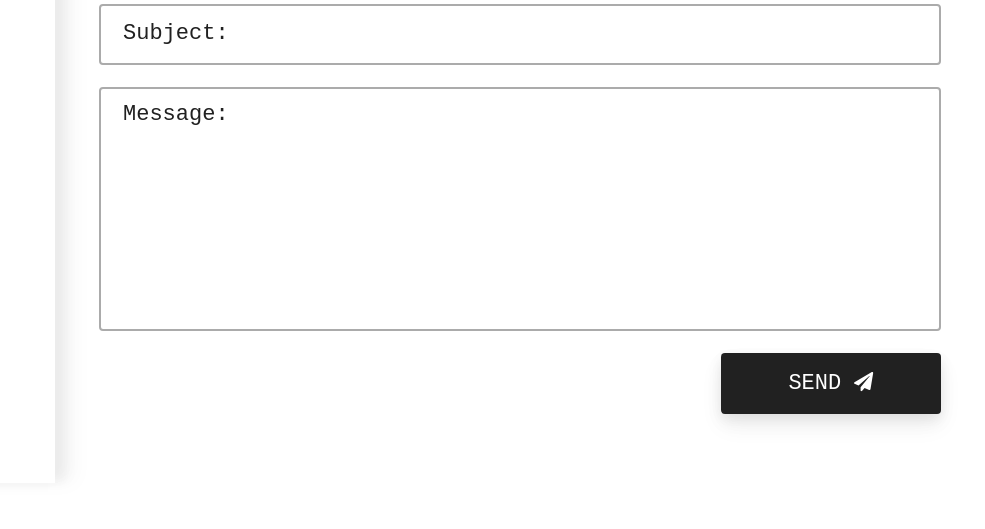
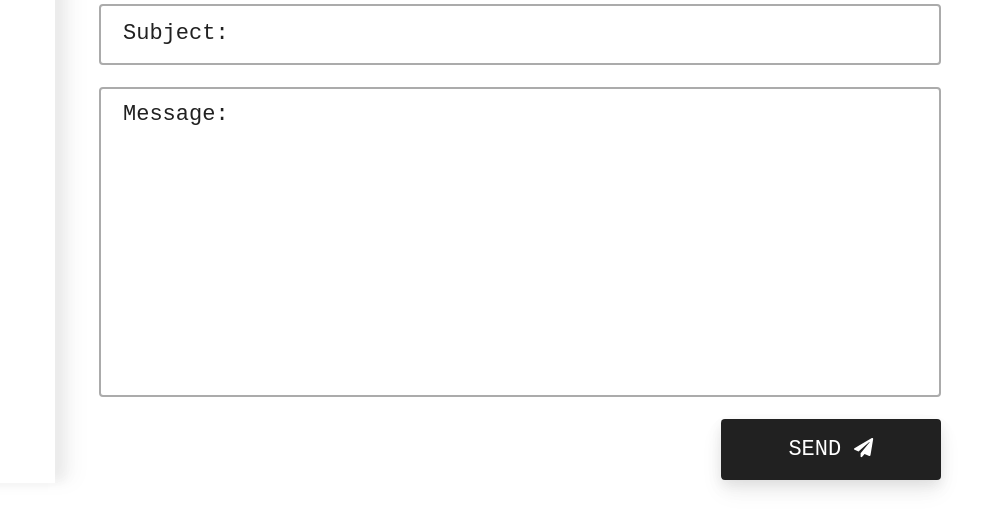
Before and after one commit to paulondevilla/portfolio, a Gatsby site: page /contact-page in a window 1280 px wide. Shown: the part 317-846 px from the top of the page, 295-1280 px from the left. Built offline with nearby package versions, Linux system fonts and the light colour scheme; Gatsby itself is replaced by a stand-in of ours.

Commit message:
updated contact form layout

```diff
--- a/src/components/contact.js
+++ b/src/components/contact.js
@@ -6,16 +6,10 @@ import { FontAwesomeIcon } from "@fortawesome/react-fontawesome"
 import { faPaperPlane } from "@fortawesome/free-solid-svg-icons"
 
 const ContactForm = styled.form`
+  width: fit-content;
   display: grid;
   grid-template-columns: repeat(2, 1fr);
-  grid-template-rows:
-    minmax(calc(50px + 0.5em), 1fr) minmax(calc(50px + 0.5em), 1fr)
-    minmax(200px, 4fr) minmax(calc(50px + 0.5em), 1fr);
-  grid-template-areas:
-    "email   name"
-    "subject subject"
-    "message message"
-    "....... submit";
+  grid-template-rows: repeat(8, minmax(calc(50px + 0.5em), 1fr));
   gap: 1em;
 
   & > div {
@@ -53,18 +47,34 @@ const ContactForm = styled.form`
 
 const EmailInput = styled.div`
   grid-area: email;
+  grid-row: span 1;
+  grid-column: 1 / -1;
+
+  @media screen and (min-width: 750px) {
+    grid-column: span 1;
+  }
 `
 
 const NameInput = styled.div`
   grid-area: name;
+  grid-row: span 1;
+  grid-column: 1 / -1;
+
+  @media screen and (min-width: 750px) {
+    grid-column: span 1;
+  }
 `
 
 const SubjectInput = styled.div`
   grid-area: subject;
+  grid-row: span 1;
+  grid-column: 1 / -1;
 `
 
 const MessageArea = styled.div`
   grid-area: message;
+  grid-row: span 4;
+  grid-column: 1 / -1;
 
   textarea {
     resize: none;
@@ -73,6 +83,8 @@ const MessageArea = styled.div`
 
 const SendButton = styled.button`
   grid-area: submit;
+  grid-row: span 1;
+  grid-column: 1 / -1;
   justify-self: end;
   width: 10em;
   border-radius: 4px;
--- a/src/components/layout.js
+++ b/src/components/layout.js
@@ -90,7 +90,7 @@ const Main = styled.main`
   display: flex;
   flex-direction: column;
   align-items: center;
-  justify-content: center;
+  /* justify-content: center; */
 
   ${({ isSidebarOpen }) =>
     isSidebarOpen &&
--- a/src/components/nav.js
+++ b/src/components/nav.js
@@ -4,7 +4,7 @@ import { Link } from "gatsby"
 import styled from "styled-components"
 import { fluidType } from "./mixins"
 
-const NavContainer = styled.nav`
+const NavWrapper = styled.nav`
   margin-bottom: 2em;
   font-size: 1.8rem;
 
@@ -33,10 +33,10 @@ const StyledLink = styled(Link)`
 
 const Nav = ({ isSidebarOpen, toggleSidebar }) => {
   return (
-    <NavContainer>
+    <NavWrapper>
       <ul>
         <li>
-          <StyledLink to="/" onClick={() => isSidebarOpen && toggleSidebar}>
+          <StyledLink to="/" onClick={() => isSidebarOpen && toggleSidebar()}>
             Projects
           </StyledLink>
           💻
@@ -44,7 +44,7 @@ const Nav = ({ isSidebarOpen, toggleSidebar }) => {
         <li>
           <StyledLink
             to="/about-me-page/"
-            onClick={() => isSidebarOpen && toggleSidebar}
+            onClick={() => isSidebarOpen && toggleSidebar()}
           >
             About Me
           </StyledLink>
@@ -53,14 +53,14 @@ const Nav = ({ isSidebarOpen, toggleSidebar }) => {
         <li>
           <StyledLink
             to="/contact-page/"
-            onClick={() => isSidebarOpen && toggleSidebar}
+            onClick={() => isSidebarOpen && toggleSidebar()}
           >
             Contact
           </StyledLink>
           📧
         </li>
       </ul>
-    </NavContainer>
+    </NavWrapper>
   )
 }
 
--- a/src/components/sidebar.js
+++ b/src/components/sidebar.js
@@ -63,7 +63,7 @@ const SidebarContainer = styled.aside`
             h1 {
               margin-bottom: 2em;
               text-align: center;
-              font-size: 2.5rem;
+              font-size: 2.8rem;
             }
 
             h1 + p {
```
